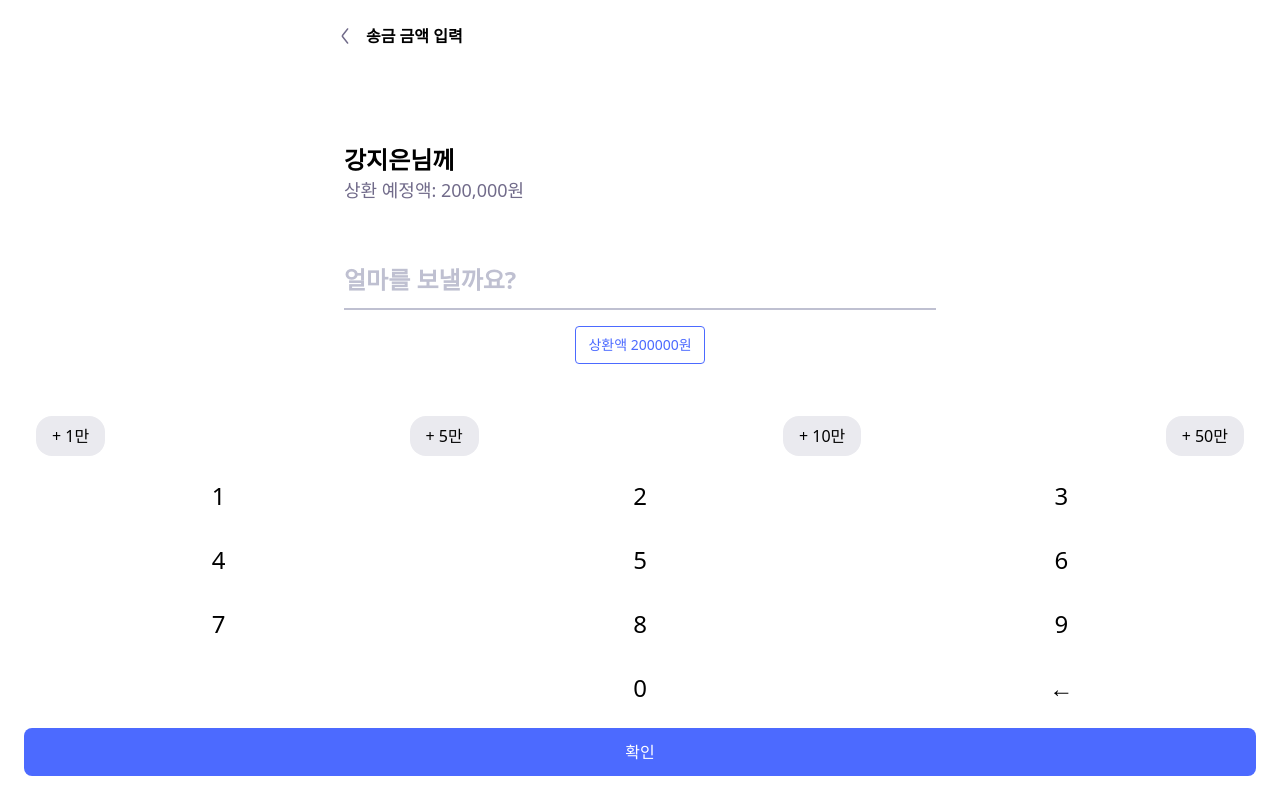
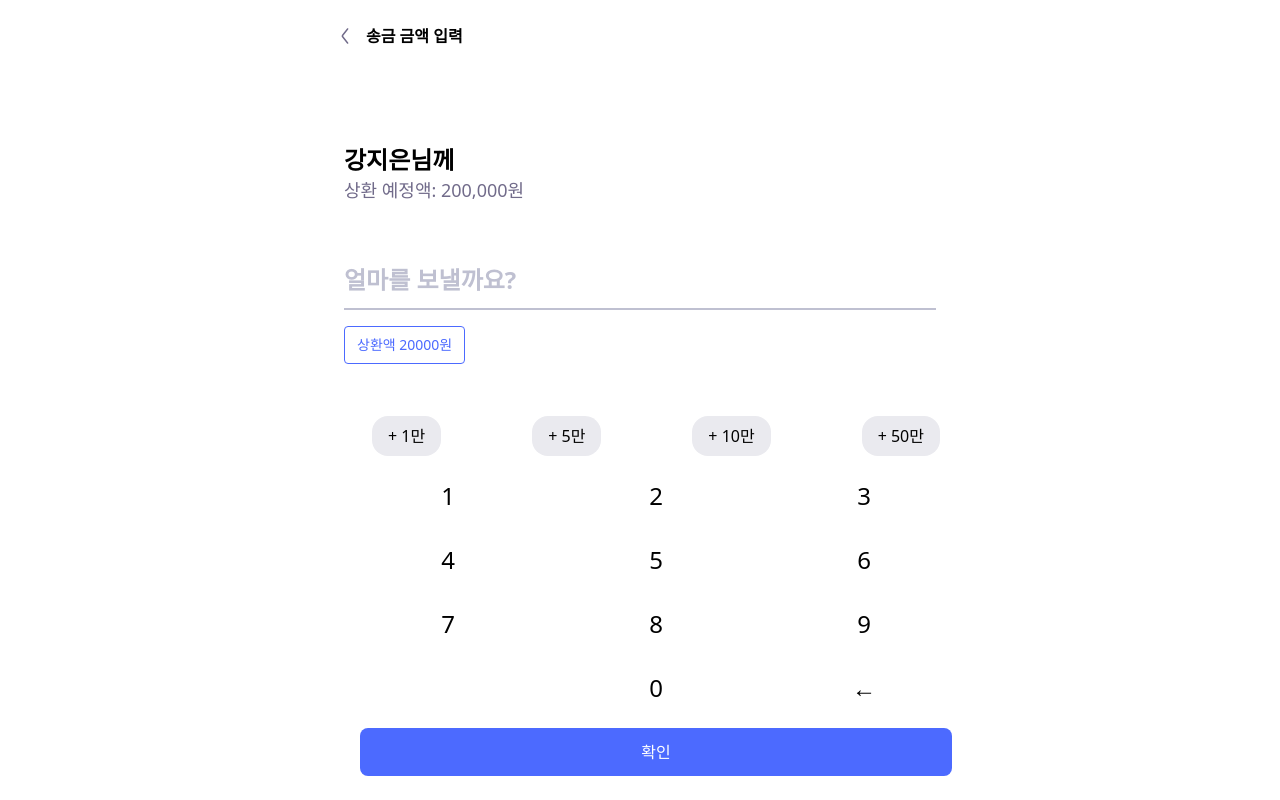
Before and after one commit to FormMate205/FormMate, a React (Vite) app in the folder Frontend/: page /transfer/amount in a window 1280 px wide. Built offline with nearby package versions, Linux system fonts and the light colour scheme; a web font is replaced by a local one.

Commit message:
publish: WIP 상환 금액 입력 페이지

```diff
--- a/Frontend/src/features/transfer/ui/AmountInput.tsx
+++ b/Frontend/src/features/transfer/ui/AmountInput.tsx
@@ -1,5 +1,3 @@
-import { Button } from '@/components/ui/button';
-
 interface Props {
     inputValue: string;
     placeholder?: string;
@@ -10,8 +8,6 @@ interface Props {
 const AmountInput = ({
     inputValue,
     placeholder = '얼마를 보낼까요?',
-    recommendAmount = 0,
-    onRecommendClick,
 }: Props) => {
     return (
         <div className='flex flex-col gap-4'>
@@ -22,11 +18,6 @@ const AmountInput = ({
                 placeholder={placeholder}
                 className='border-line-300 placeholder:text-line-300 w-full border-b-2 py-3 text-2xl font-semibold outline-none'
             />
-            <div className='flex justify-center'>
-                <Button variant='choiceEmpty' onClick={onRecommendClick}>
-                    상환액 {recommendAmount}원
-                </Button>
-            </div>
         </div>
     );
 };
--- a/Frontend/src/pages/home/ui/TodaySettlement.tsx
+++ b/Frontend/src/pages/home/ui/TodaySettlement.tsx
@@ -41,7 +41,7 @@ const TodaySettlement = ({
                         </div>
                         <Button
                             variant='sendMinus'
-                            onClick={() => navigate('/송금화면')}
+                            onClick={() => navigate('/transfer')}
                         >
                             송금
                         </Button>
--- a/Frontend/src/pages/transfer/EnterAmount.tsx
+++ b/Frontend/src/pages/transfer/EnterAmount.tsx
@@ -8,15 +8,28 @@ import { Header } from '@/widgets';
 const EnterAmount = () => {
     const navigate = useNavigate();
     const [inputValue, setInputValue] = useState('');
+    const recommendAmount = 200000;
+    const currentAmount = parseInt(inputValue || '0', 10);
+    const difference = currentAmount - recommendAmount;
+
     const handleNumberClick = (num: string) => {
         setInputValue((prev) => prev + num);
     };
+
     const handleDelete = () => {
         setInputValue((prev) => prev.slice(0, -1));
     };
+
     const handleRecommendClick = () => {
         setInputValue('20000');
     };
+
+    const handleAmountAdd = (amount: number) => {
+        const current = parseInt(inputValue || '0', 10);
+        const updated = current + amount;
+        setInputValue(String(updated));
+    };
+
     return (
         <div className='flex flex-col px-4 py-2'>
             <Header title='송금 금액 입력' />
@@ -24,29 +37,65 @@ const EnterAmount = () => {
                 <div className='flex flex-col'>
                     <span className='text-2xl font-semibold'>강지은님께</span>
                     <span className='text-line-700 text-lg font-medium'>
-                        상환 예정액: 200,000원
+                        상환 예정액: {recommendAmount.toLocaleString()}원
                     </span>
                 </div>
-                <AmountInput
-                    inputValue={inputValue}
-                    recommendAmount={200000}
-                    onRecommendClick={handleRecommendClick}
-                />
+                <div className='flex flex-col gap-4'>
+                    <AmountInput inputValue={inputValue} />
+                    <div className='flex justify-start'>
+                        {!inputValue ? (
+                            <Button
+                                variant='choiceEmpty'
+                                onClick={handleRecommendClick}
+                            >
+                                상환액 20000원
+                            </Button>
+                        ) : difference === 0 ? (
+                            <span className='text-base font-medium text-gray-700'>
+                                정확한 상환액입니다
+                            </span>
+                        ) : (
+                            <div className='flex items-center gap-2 font-medium text-gray-700'>
+                                <div className='border-line-500 rounded-xl border px-3 py-1'>
+                                    차액
+                                </div>
+                                <div className='text-lg font-medium'>
+                                    {difference > 0 ? (
+                                        <span className='text-primary-500'>
+                                            +{' '}
+                                            {Math.abs(
+                                                difference,
+                                            ).toLocaleString()}
+                                            원
+                                        </span>
+                                    ) : (
+                                        <span className='text-subPink-600'>
+                                            -
+                                            {Math.abs(
+                                                difference,
+                                            ).toLocaleString()}
+                                            원
+                                        </span>
+                                    )}
+                                </div>
+                            </div>
+                        )}
+                    </div>
+                </div>
             </section>
-            <div className='fixed bottom-0 left-0 flex w-full flex-col gap-6 px-6 pb-6'>
+
+            {/* 금액 추가 버튼들 */}
+            <div className='fixed bottom-0 flex w-full max-w-[640px] flex-col gap-6 px-6 pb-6'>
                 <div className='flex justify-between px-3'>
-                    <div className='bg-line-100 rounded-2xl px-4 py-2'>
-                        + 1만
-                    </div>
-                    <div className='bg-line-100 rounded-2xl px-4 py-2'>
-                        + 5만
-                    </div>
-                    <div className='bg-line-100 rounded-2xl px-4 py-2'>
-                        + 10만
-                    </div>
-                    <div className='bg-line-100 rounded-2xl px-4 py-2'>
-                        + 50만
-                    </div>
+                    {[10000, 50000, 100000, 500000].map((amt) => (
+                        <div
+                            key={amt}
+                            className='bg-line-100 cursor-pointer rounded-2xl px-4 py-2'
+                            onClick={() => handleAmountAdd(amt)}
+                        >
+                            + {(amt / 10000).toFixed(0)}만
+                        </div>
+                    ))}
                 </div>
                 <NumberPad
                     onNumberClick={handleNumberClick}
--- a/Frontend/src/shared/ui/NumberPad.tsx
+++ b/Frontend/src/shared/ui/NumberPad.tsx
@@ -3,35 +3,48 @@ interface NumberPadProps {
     onDelete: () => void;
 }
 
+const keyPadItems = [
+    { label: '1', type: 'number' },
+    { label: '2', type: 'number' },
+    { label: '3', type: 'number' },
+    { label: '4', type: 'number' },
+    { label: '5', type: 'number' },
+    { label: '6', type: 'number' },
+    { label: '7', type: 'number' },
+    { label: '8', type: 'number' },
+    { label: '9', type: 'number' },
+    { label: '', type: 'empty' },
+    { label: '0', type: 'number' },
+    { label: '←', type: 'delete' },
+];
+
 const NumberPad = ({ onNumberClick, onDelete }: NumberPadProps) => {
-    const keys = ['1', '2', '3', '4', '5', '6', '7', '8', '9', '', '0', '←'];
-
     return (
         <div className='grid grid-cols-3 gap-8 text-center text-2xl'>
-            {keys.map((key, index) => {
-                if (key === '') {
-                    return <div key={index} />;
+            {keyPadItems.map((item, index) => {
+                if (item.type === 'empty') {
+                    return <div key={`empty-${index}`} />;
                 }
 
-                if (key === '←') {
+                if (item.type === 'delete') {
                     return (
                         <div
-                            key={key}
+                            key={`delete`}
                             onClick={onDelete}
                             className='cursor-pointer'
                         >
-                            ←
+                            {item.label}
                         </div>
                     );
                 }
 
                 return (
                     <div
-                        key={key}
-                        onClick={() => onNumberClick(key)}
+                        key={`num-${item.label}`}
+                        onClick={() => onNumberClick(item.label)}
                         className='cursor-pointer'
                     >
-                        {key}
+                        {item.label}
                     </div>
                 );
             })}
```
